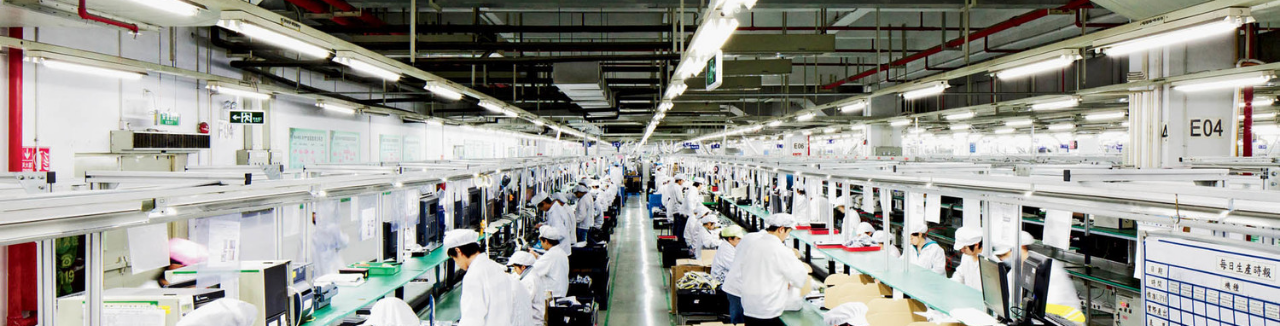
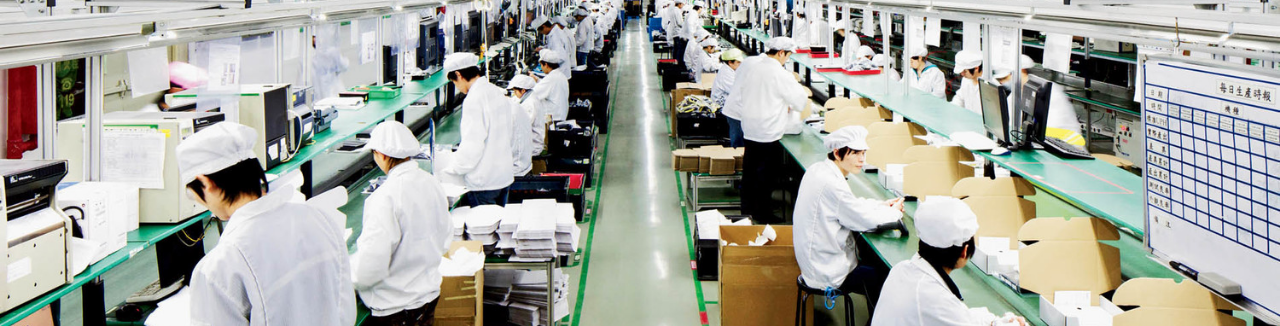
Before and after one commit to marcurst/git, a plain HTML site: page index.html in a window 1280 px wide. Shown: the part 368-694 px from the top of the page. Drawn offline with Linux system fonts and the light colour scheme.

Commit message:
Fixed container bg image

```diff
--- a/css/css.css
+++ b/css/css.css
@@ -61,5 +61,8 @@ main .image1{
 }
 
 main .image1 .texte{
-    position: absolute;
+    background-image: url("../images/index.jpg");
+    background-position: center;
+    background-size: cover;
+    min-height: 500px;
 }
--- a/index.html
+++ b/index.html
@@ -31,7 +31,6 @@
 </header>
 <main>
     <div class="image1">
-        <img src="images/index.jpg" width="100%">
         <div class="texte">
             <div class="container1">
                 <h1>Printare Digitala</h1>
```
